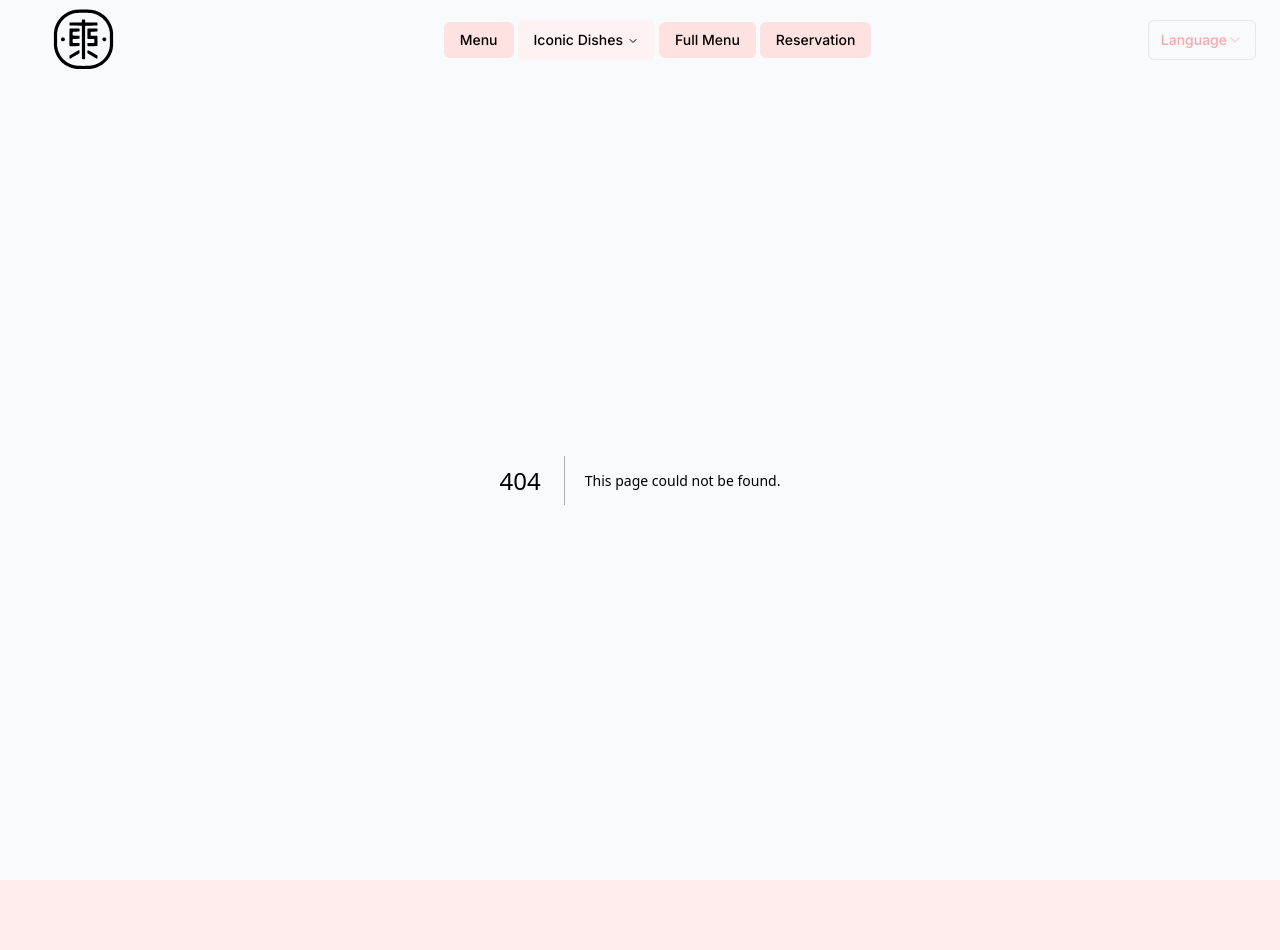
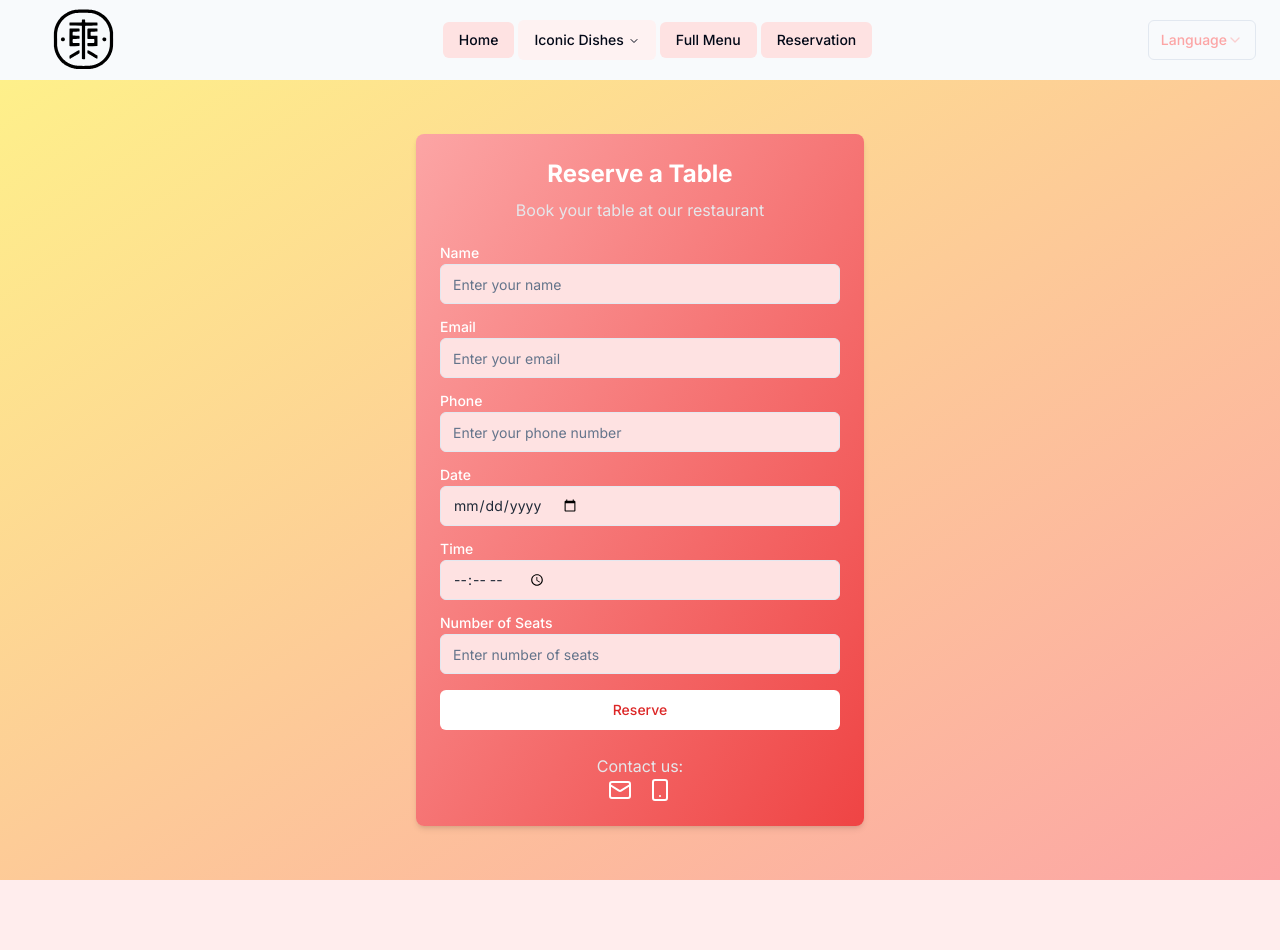
Before and after one commit to xerexcoded/dongfang, a Next.js app: page /reservation in a window 1280 px wide. Before the commit this address had no page. Shown: the top 950 px of the page. Built offline with nearby package versions, Linux system fonts and the light colour scheme.

Commit message:
added reservation page

```diff
--- a/package.json
+++ b/package.json
@@ -11,6 +11,7 @@
   "dependencies": {
     "@radix-ui/react-collapsible": "^1.0.3",
     "@radix-ui/react-dialog": "^1.0.5",
+    "@radix-ui/react-label": "^2.0.2",
     "@radix-ui/react-navigation-menu": "^1.1.4",
     "@radix-ui/react-select": "^2.0.0",
     "@radix-ui/react-slot": "^1.0.2",
--- /dev/null
+++ b/src/app/reservation/page.tsx
@@ -0,0 +1,152 @@
+import { Label } from "@/components/ui/label"
+import { Input } from "@/components/ui/input"
+import { Button } from "@/components/ui/button"
+import { JSX, SVGProps } from "react"
+
+export default function reservation() {
+    return (
+        <div
+            key="1"
+            className="flex justify-center items-center min-h-screen relative overflow-hidden bg-gradient-to-br from-yellow-200 to-red-300"
+        >
+            <div className="max-w-md w-full p-6 bg-gradient-to-br from-red-300 to-red-500 rounded-lg shadow-md dark:bg-gradient-to-br dark:from-red-700 dark:to-red-800 z-10">
+                <div className="text-center mb-6">
+                    <h2 className="text-2xl font-bold mb-2 text-white">Reserve a Table</h2>
+                    <p className="text-gray-200">Book your table at our restaurant</p>
+                </div>
+                <form>
+                    <div className="mb-4">
+                        <Label className="block mb-1 text-white" htmlFor="name">
+                            Name
+                        </Label>
+                        <Input
+                            className="bg-red-100 dark:bg-red-700 text-gray-800 dark:text-gray-200"
+                            id="name"
+                            placeholder="Enter your name"
+                            required
+                            type="text"
+                        />
+                    </div>
+                    <div className="mb-4">
+                        <Label className="block mb-1 text-white" htmlFor="email">
+                            Email
+                        </Label>
+                        <Input
+                            className="bg-red-100 dark:bg-red-700 text-gray-800 dark:text-gray-200"
+                            id="email"
+                            placeholder="Enter your email"
+                            required
+                            type="email"
+                        />
+                    </div>
+                    <div className="mb-4">
+                        <Label className="block mb-1 text-white" htmlFor="phone">
+                            Phone
+                        </Label>
+                        <Input
+                            className="bg-red-100 dark:bg-red-700 text-gray-800 dark:text-gray-200"
+                            id="phone"
+                            placeholder="Enter your phone number"
+                            required
+                            type="tel"
+                        />
+                    </div>
+                    <div className="mb-4">
+                        <Label className="block mb-1 text-white" htmlFor="date">
+                            Date
+                        </Label>
+                        <Input
+                            className="bg-red-100 dark:bg-red-700 text-gray-800 dark:text-gray-200"
+                            id="date"
+                            required
+                            type="date"
+                        />
+                    </div>
+                    <div className="mb-4">
+                        <Label className="block mb-1 text-white" htmlFor="time">
+                            Time
+                        </Label>
+                        <Input
+                            className="bg-red-100 dark:bg-red-700 text-gray-800 dark:text-gray-200"
+                            id="time"
+                            required
+                            type="time"
+                        />
+                    </div>
+                    <div className="mb-4">
+                        <Label className="block mb-1 text-white" htmlFor="seats">
+                            Number of Seats
+                        </Label>
+                        <Input
+                            className="bg-red-100 dark:bg-red-700 text-gray-800 dark:text-gray-200"
+                            id="seats"
+                            min="1"
+                            placeholder="Enter number of seats"
+                            required
+                            type="number"
+                        />
+                    </div>
+                    <div />
+                    <Button
+                        className="w-full bg-white text-red-600 hover:bg-red-50 dark:bg-red-900 dark:text-white dark:hover:bg-red-800"
+                        type="submit"
+                    >
+                        Reserve
+                    </Button>
+                </form>
+                <div className="mt-6 text-center">
+                    <p className="text-gray-200">Contact us:</p>
+                    <div className="flex justify-center gap-4">
+                        <a className="text-white hover:underline" href="#">
+                            <MailIcon className="w-6 h-6" />
+                        </a>
+                        <a className="text-white hover:underline" href="#" rel="noopener noreferrer" target="_blank">
+                            <SmartphoneIcon className="w-6 h-6" />
+                        </a>
+                    </div>
+                </div>
+            </div>
+        </div>
+    )
+}
+
+function MailIcon(props: JSX.IntrinsicAttributes & SVGProps<SVGSVGElement>) {
+    return (
+        <svg
+            {...props}
+            xmlns="http://www.w3.org/2000/svg"
+            width="24"
+            height="24"
+            viewBox="0 0 24 24"
+            fill="none"
+            stroke="currentColor"
+            strokeWidth="2"
+            strokeLinecap="round"
+            strokeLinejoin="round"
+        >
+            <rect width="20" height="16" x="2" y="4" rx="2" />
+            <path d="m22 7-8.97 5.7a1.94 1.94 0 0 1-2.06 0L2 7" />
+        </svg>
+    )
+}
+
+
+function SmartphoneIcon(props: JSX.IntrinsicAttributes & SVGProps<SVGSVGElement>) {
+    return (
+        <svg
+            {...props}
+            xmlns="http://www.w3.org/2000/svg"
+            width="24"
+            height="24"
+            viewBox="0 0 24 24"
+            fill="none"
+            stroke="currentColor"
+            strokeWidth="2"
+            strokeLinecap="round"
+            strokeLinejoin="round"
+        >
+            <rect width="14" height="20" x="5" y="2" rx="2" ry="2" />
+            <path d="M12 18h.01" />
+        </svg>
+    )
+}
--- a/src/components/component/header.tsx
+++ b/src/components/component/header.tsx
@@ -20,9 +20,9 @@ export default function header() {
             <NavigationMenuLink asChild>
               <Link
                 className="group inline-flex h-9 w-max items-center justify-center rounded-md bg-red px-4 py-2 text-sm font-medium transition-colors bg-red-100 hover:bg-red-100 hover:text-red-900 focus:bg-red-100 focus:text-red-900 focus:outline-none disabled:pointer-events-none disabled:opacity-50 data-[active]:bg-red-100/50 data-[state=open]:bg-red-100/50 dark:bg-red-950 dark:hover:bg-red-800 dark:hover:text-red-50 dark:focus:bg-red-800 dark:focus:text-red-50 dark:data-[active]:bg-red-800/50 dark:data-[state=open]:bg-red-800/50"
-                href="#"
+                href="/"
               >
-                Menu
+                Home
               </Link>
             </NavigationMenuLink>
             <NavigationMenuItem>
@@ -65,7 +65,7 @@ export default function header() {
             <NavigationMenuLink asChild>
               <Link
                 className="group inline-flex h-9 w-max items-center justify-center rounded-md  bg-red-100  px-4 py-2 text-sm font-medium transition-colors hover:bg-red-300 hover:text-red-900 focus:bg-red-100 focus:text-red-900 focus:outline-none disabled:pointer-events-none disabled:opacity-50 data-[active]:bg-red-100/50 data-[state=open]:bg-red-100/50 dark:bg-red-950 dark:hover:bg-red-800 dark:hover:text-red-50 dark:focus:bg-red-800 dark:focus:text-red-50 dark:data-[active]:bg-red-800/50 dark:data-[state=open]:bg-red-800/50"
-                href="#"
+                href="/reservation"
               >
                 Reservation
               </Link>
--- a/src/components/component/home.tsx
+++ b/src/components/component/home.tsx
@@ -67,7 +67,7 @@ export default function homepage() {
             alt="Gallery Image 5"
             className="rounded-lg"
             height="200"
-            src="https://media.istockphoto.com/id/1197753461/photo/mushroom-tofu-and-onion-in-sukiyaki-pot-at-hokkaido-japan.webp?s=2048x2048&w=is&k=20&c=6GzEGgjRP2noBhH7U5vj2umTNzqyIRT9Hn8CnX5amJc="
+            src="https://images.unsplash.com/photo-1591214896508-22fc74d84a75?w=600&auto=format&fit=crop&q=60&ixlib=rb-4.0.3&ixid=M3wxMjA3fDB8MHxzZWFyY2h8Mnx8Y2hpbmVzZSUyMHJlc3RhdXJhbnR8ZW58MHx8MHx8fDA%3D"
             style={{
               aspectRatio: "300/200",
               objectFit: "cover",
@@ -78,7 +78,7 @@ export default function homepage() {
             alt="Gallery Image 6"
             className="rounded-lg"
             height="200"
-            src="https://media.istockphoto.com/id/1281781153/photo/windows.webp?s=2048x2048&w=is&k=20&c=Ib0uneE6D7tmyDWILgUkSu6PdA6uJo5ZWcyMlwsrIDk="
+            src="https://images.unsplash.com/photo-1541379889336-70f26e4c4617?q=80&w=2070&auto=format&fit=crop&ixlib=rb-4.0.3&ixid=M3wxMjA3fDB8MHxwaG90by1wYWdlfHx8fGVufDB8fHx8fA%3D%3D"
             style={{
               aspectRatio: "300/200",
               objectFit: "cover",
@@ -89,7 +89,7 @@ export default function homepage() {
             alt="Gallery Image 7"
             className="rounded-lg"
             height="200"
-            src="https://media.istockphoto.com/id/1299557078/photo/delicious-beef-and-vegetables-japanese-dish.webp?s=2048x2048&w=is&k=20&c=DuTyKoeGf2PgqEHetQyjTXAnczz72nCSDCgEQSInHnw="
+            src="https://images.unsplash.com/photo-1614104030967-5ca61a54247b?w=600&auto=format&fit=crop&q=60&ixlib=rb-4.0.3&ixid=M3wxMjA3fDB8MHxzZWFyY2h8MTR8fGNoaW5lc2UlMjByZXN0YXVyYW50fGVufDB8fDB8fHww"
             style={{
               aspectRatio: "300/200",
               objectFit: "cover",
@@ -100,7 +100,7 @@ export default function homepage() {
             alt="Gallery Image 8"
             className="rounded-lg"
             height="200"
-            src="https://media.istockphoto.com/id/453780395/photo/chicken-chow-mein.webp?s=2048x2048&w=is&k=20&c=Y36Am4OZnr4xfjCHBCau84dLFnG26lVxJoJUzypgFVc="
+            src="https://images.unsplash.com/photo-1583475020831-fb4fbb497315?w=600&auto=format&fit=crop&q=60&ixlib=rb-4.0.3&ixid=M3wxMjA3fDB8MHxzZWFyY2h8NHx8Y2hpbmVzZSUyMHJlc3RhdXJhbnR8ZW58MHx8MHx8fDA%3D"
             style={{
               aspectRatio: "300/200",
               objectFit: "cover",
@@ -110,7 +110,7 @@ export default function homepage() {
         </div>
       </section>
       <section className="px-8 py-12">
-        <h3 className="text-2xl font-bold mb-4 text-center">Find Us</h3>
+        <h3 className="text-2xl font-bold mb-4 text-center">Come find us</h3>
         <div className="grid grid-cols-1 md:grid-cols-2 gap-4">
           <Card className="rounded-lg p-2 mx-auto max-w-sm">
             <div className="w-full h-[300px] rounded-lg overflow-hidden">
@@ -135,7 +135,7 @@ export default function homepage() {
         </div>
       </section>
       <section className="px-8 py-12">
-        <h3 className="text-2xl font-bold mb-4 text-center">Customer Reviews 😍</h3>
+        <h3 className="text-2xl font-bold mb-4 text-center">What our patrons say</h3>
         <div className="flex flex-col space-y-4">
           <div className="grid grid-cols-1 sm:grid-cols-2 lg:grid-cols-3 gap-4">
             <Card className="rounded-lg p-4 lg:p-8">
--- /dev/null
+++ b/src/components/ui/label.tsx
@@ -0,0 +1,26 @@
+"use client"
+
+import * as React from "react"
+import * as LabelPrimitive from "@radix-ui/react-label"
+import { cva, type VariantProps } from "class-variance-authority"
+
+import { cn } from "@/lib/utils"
+
+const labelVariants = cva(
+  "text-sm font-medium leading-none peer-disabled:cursor-not-allowed peer-disabled:opacity-70"
+)
+
+const Label = React.forwardRef<
+  React.ElementRef<typeof LabelPrimitive.Root>,
+  React.ComponentPropsWithoutRef<typeof LabelPrimitive.Root> &
+    VariantProps<typeof labelVariants>
+>(({ className, ...props }, ref) => (
+  <LabelPrimitive.Root
+    ref={ref}
+    className={cn(labelVariants(), className)}
+    {...props}
+  />
+))
+Label.displayName = LabelPrimitive.Root.displayName
+
+export { Label }
```
Also changed, not shown: 1 other file (tests, documents, lock files or other folders).
